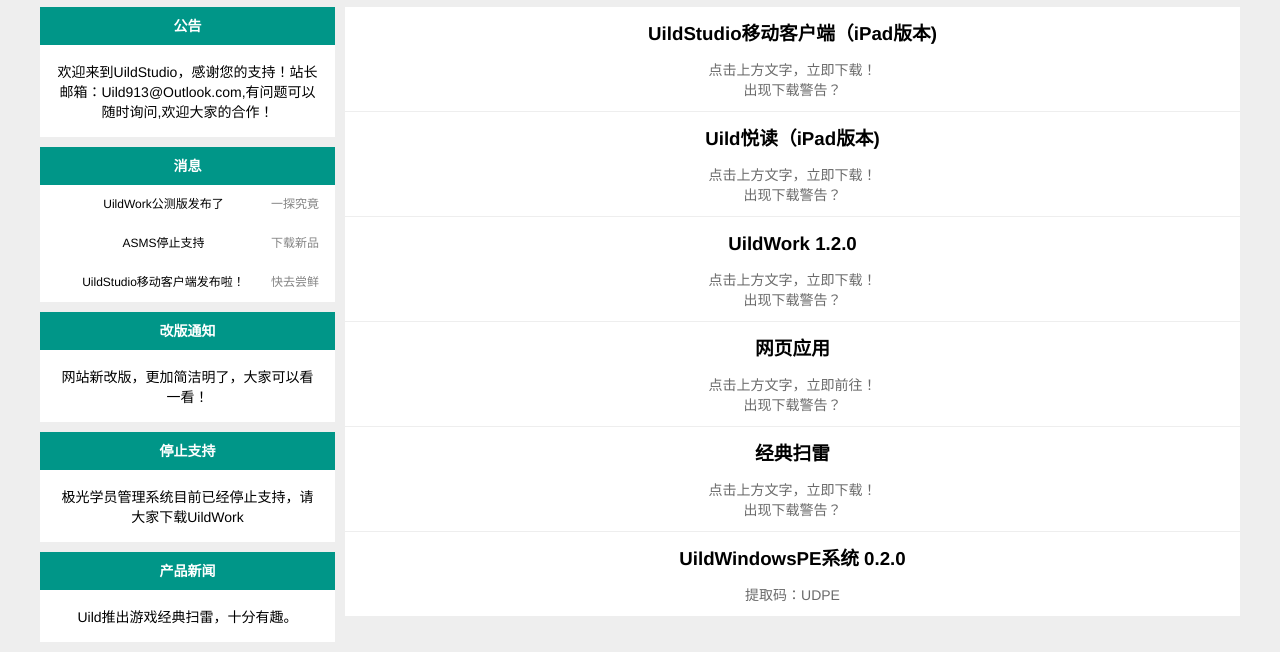
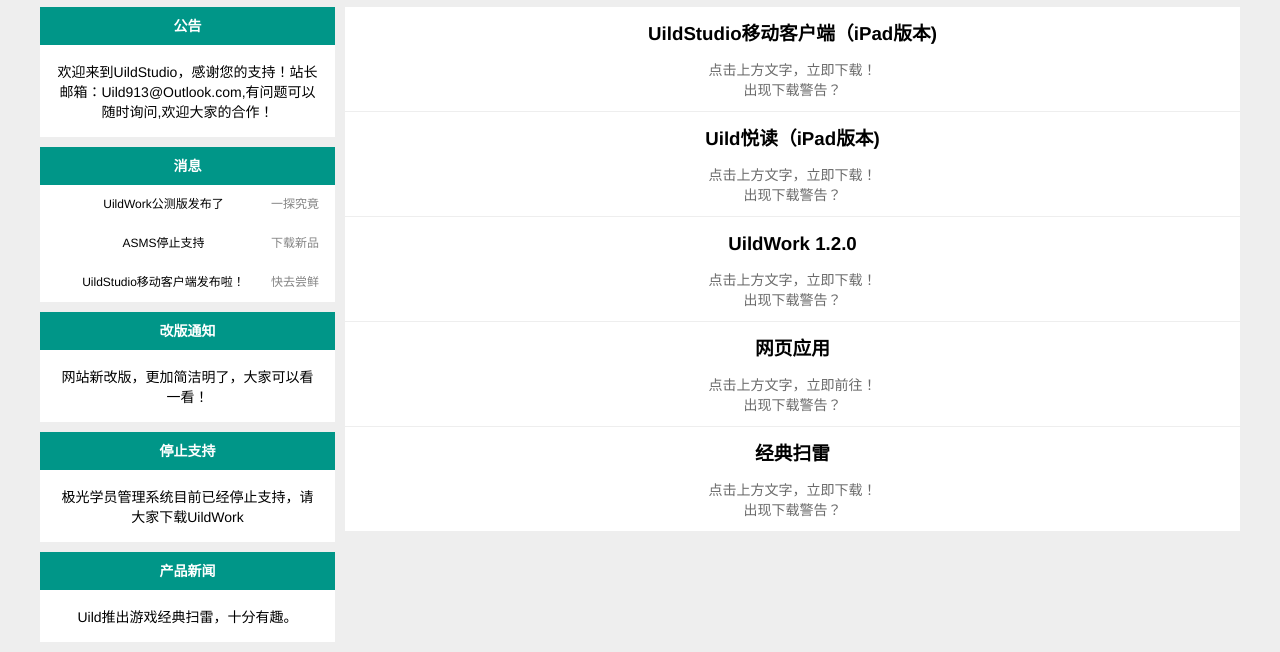
Before and after one commit to UildStudio/UildStudio.github.io, a plain HTML site: page download.html in a window 1280 px wide. Shown: the part 153-805 px from the top of the page. Drawn offline with Linux system fonts and the light colour scheme.

Commit message:
Update download.html

```diff
--- a/download.html
+++ b/download.html
@@ -104,16 +104,6 @@
                         </div>
                     </div>
                 </li>
-		<li>
-                    <div class="article-list-row layui-row">
-                        <div class="article-li-title layui-row">
-                            <h3 class="font-bold layui-elip"><a href="https://pan.baidu.com/s/14TaKV6N2Z9HtUrBvJeWBfw">UildWindowsPE系统 0.2.0</a></h3>
-                        </div>
-                        <div class="article-li-param layui-row">
-                            提取码：UDPE
-                        </div>
-                    </div>
-                </li>
 <script src="plugin/layui/layui.js"></script>
 <script>
     layui.use('laypage', function(){
```
